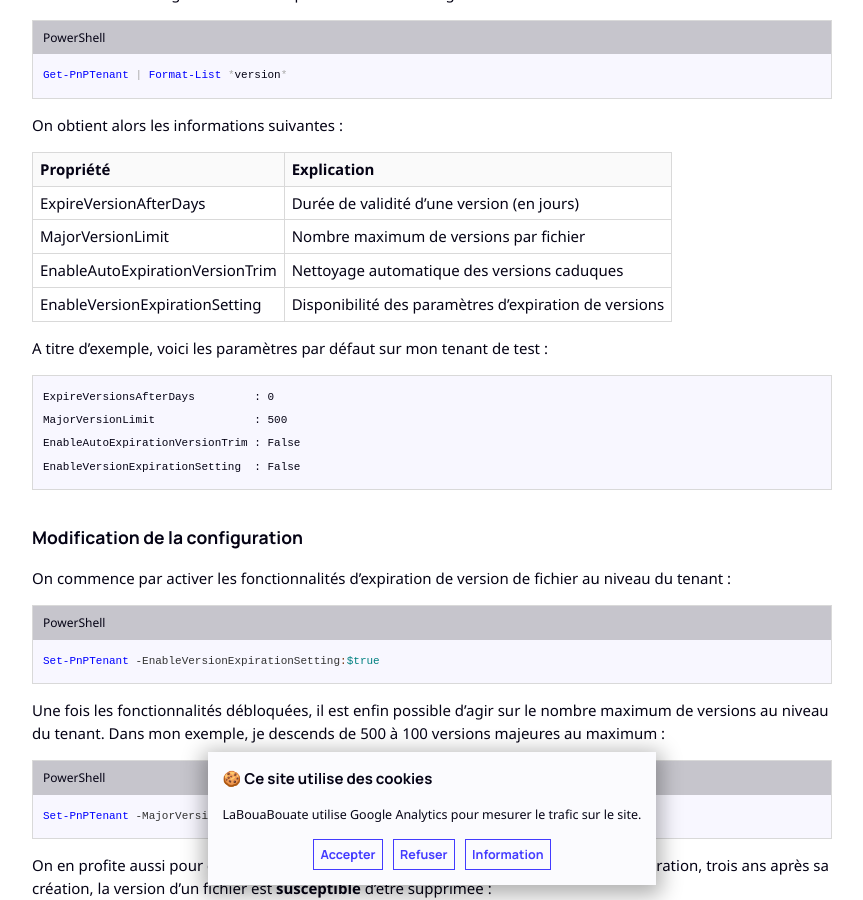
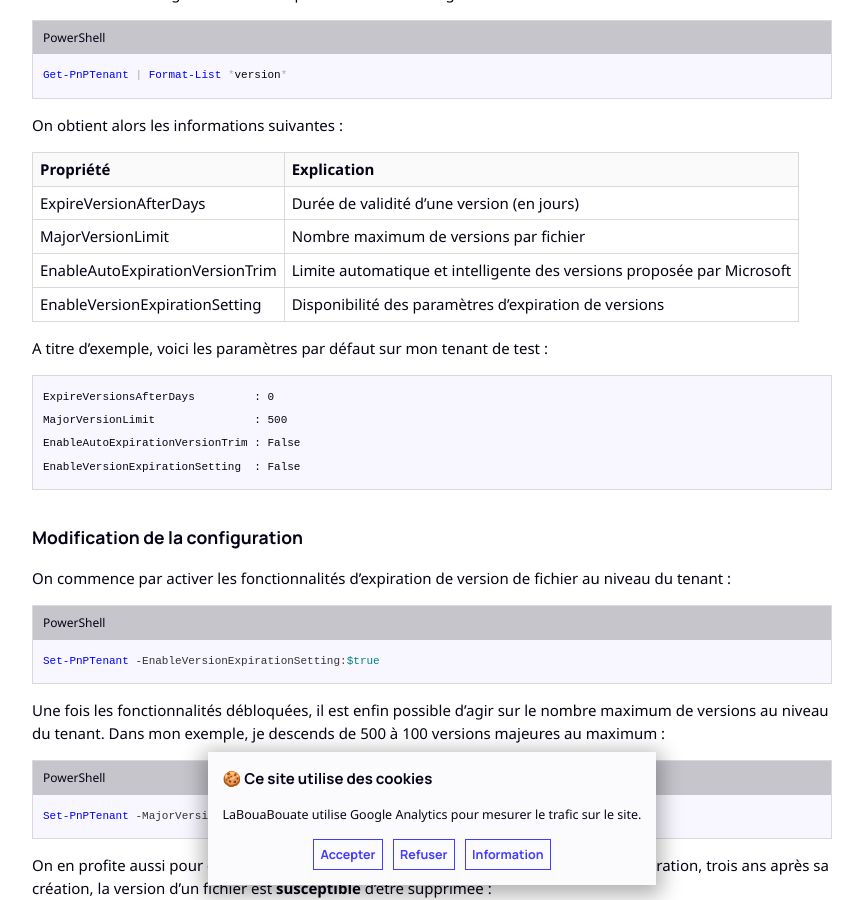
Before and after one commit to leobouard/leobouard.github.io, a Jekyll site: the page built from _posts/2024-07-11-le-versioning-sur-sharepoint.md, in a window 1280 px wide and 900 px high, scrolled down 1293 px. Shown: the whole window, without its empty margins (208-1071 px from the left). Built offline with Jekyll 4.4.1, drawn with Linux system fonts in a browser that asks for light colours; nearby versions of some CDN libraries; some web fonts are replaced.

Commit message:
Update 2024-07-11-le-versioning-sur-sharepoint.md

```diff
--- a/_posts/2024-07-11-le-versioning-sur-sharepoint.md
+++ b/_posts/2024-07-11-le-versioning-sur-sharepoint.md
@@ -48,7 +48,7 @@ Propriété | Explication
 --------- | -----------
 ExpireVersionAfterDays | Durée de validité d'une version (en jours)
 MajorVersionLimit | Nombre maximum de versions par fichier
-EnableAutoExpirationVersionTrim | Nettoyage automatique des versions caduques
+EnableAutoExpirationVersionTrim | Limite automatique et intelligente des versions proposée par Microsoft
 EnableVersionExpirationSetting | Disponibilité des paramètres d'expiration de versions
 
 A titre d'exemple, voici les paramètres par défaut sur mon tenant de test :
```
